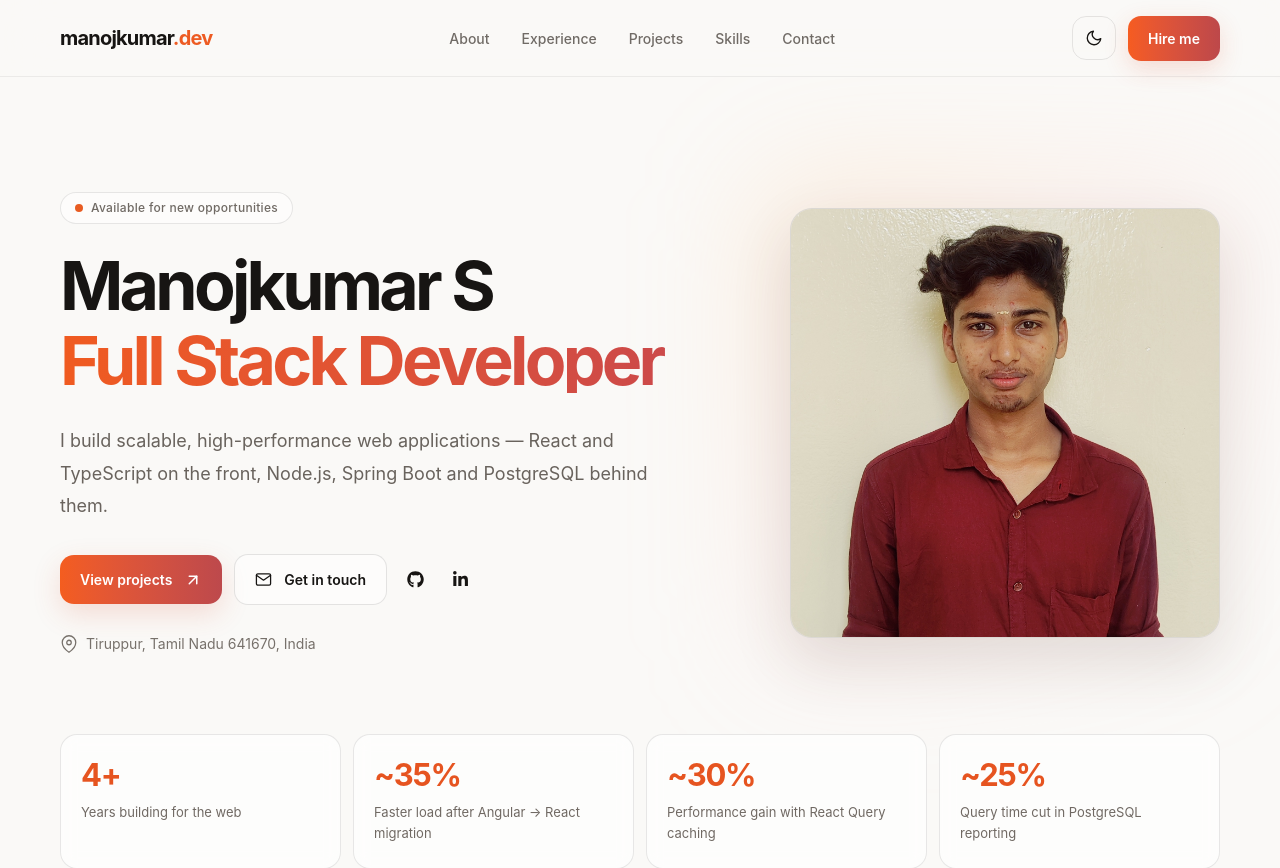
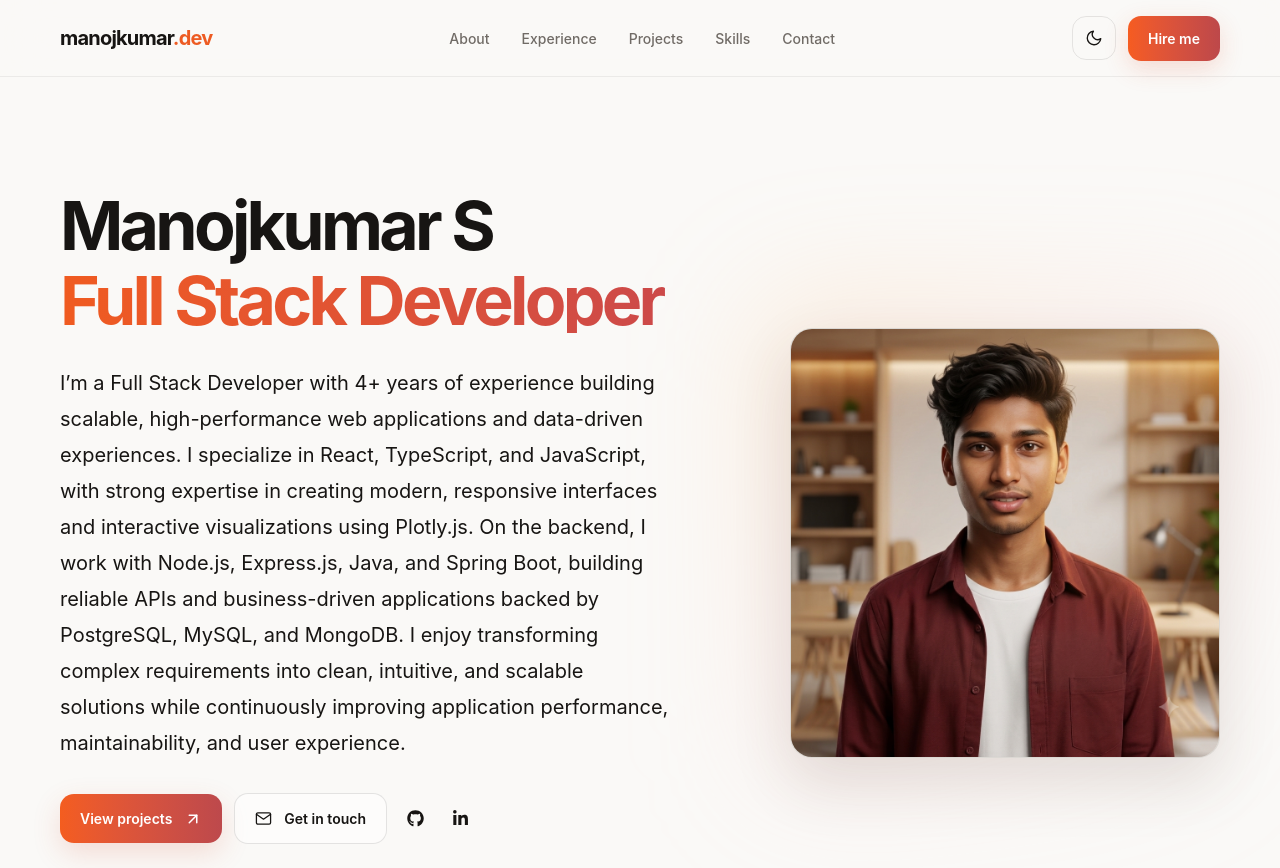
Before and after one commit to Manoj0712/personal-portfolio, a React (Vite) app: page / in a window 1280 px wide. Shown: the top 868 px of the page. Built offline with nearby package versions, Linux system fonts and the light colour scheme.

Commit message:
Add ManojImage and update profile details; modify HeroSection and SectionHeading for improved layout

```diff
--- a/src/components/Header/index.tsx
+++ b/src/components/Header/index.tsx
@@ -25,7 +25,6 @@ const Header = ({
         setDarkMode={setDarkMode}
         mobileMenu={mobileMenu}
       />
-
     </header >
   )
 }
--- a/src/components/MainSection/HeroSection.tsx
+++ b/src/components/MainSection/HeroSection.tsx
@@ -16,10 +16,12 @@ const HeroSection = ({ scrollToSection }:
         {/* Left */}
         <div>
           {/* Availability */}
-          <div className="mb-7 inline-flex items-center gap-2 rounded-full border border-black/[0.09] bg-white/50 px-3.5 py-1.5 text-[12px] font-medium tracking-wide text-[#706a64] dark:border-white/[0.1] dark:bg-white/[0.03] dark:text-[#aaa39d]">
-            <span className="h-2 w-2 rounded-full bg-[#e85c22]" />
-            {details.availability}
-          </div>
+          {details.availability && (
+            <div className="mb-7 inline-flex items-center gap-2 rounded-full border border-black/[0.09] bg-white/50 px-3.5 py-1.5 text-[12px] font-medium tracking-wide text-[#706a64] dark:border-white/[0.1] dark:bg-white/[0.03] dark:text-[#aaa39d]">
+              <span className="h-2 w-2 rounded-full bg-[#e85c22]" />
+              {details.availability}
+            </div>
+          )}
 
           {/* Heading */}
           <h1 className="max-w-[760px] text-[48px] font-bold leading-[0.98] tracking-[-0.055em] sm:text-[64px] lg:text-[68px]">
@@ -30,9 +32,9 @@ const HeroSection = ({ scrollToSection }:
           </h1>
 
           {/* Description */}
-          <p className="mt-8 max-w-[610px] text-[17px] leading-[1.8] text-[#69635d] sm:text-[18px] dark:text-[#aaa39d]">
+          <h6 className="mt-8 max-w-[610px] text-[17px] leading-[1.8]  sm:text-[20px]">
             {details.description}
-          </p>
+          </h6>
 
           {/* Buttons */}
           <div className="mt-8 flex flex-wrap items-center gap-3">
--- a/src/constrains/index.ts
+++ b/src/constrains/index.ts
@@ -1,17 +1,25 @@
 import { ProjectCardProps, ExperienceCardProps, SkillGroupProps } from "@/types";
-import profileImage from "@/assets/profile.jpg"
+// import profileImage from "@/assets/profile.jpg"
+import ManojImage from "@/assets/ManojImage.png"
 
 export const details = {
   name: "Manojkumar S",
   role: "Full Stack Developer",
-  availability: "Available for new opportunities",
-  description: `I build scalable, high-performance web applications — React
-            and TypeScript on the front, Node.js, Spring Boot and
-            PostgreSQL behind them.`,
+  availability: "",//"Available for new opportunities",
+  description: `I’m a Full Stack Developer with 4+ years of experience building scalable,
+   high-performance web applications and data-driven experiences.
+   I specialize in React, TypeScript, and JavaScript, with strong expertise
+   in creating modern, responsive interfaces and interactive visualizations
+   using Plotly.js. On the backend, I work with Node.js, Express.js, Java, and
+    Spring Boot, building reliable APIs and business-driven applications backed by
+    PostgreSQL, MySQL, and MongoDB. I enjoy transforming complex requirements into
+     clean, intuitive, and scalable solutions while continuously improving
+     application performance, maintainability, and user experience.
+`,
   location: "Tiruppur, Tamil Nadu 641670, India",
   viewProjects: "View projects",
   getInTouch: "Get in touch",
-  image: profileImage,
+  image: ManojImage,
   letsBuildSomething: "Let's build something great together.",
   greatTogether: "great together.",
   openToOpportunities: "I'm open to frontend and full-stack opportunities. If you have an interesting project or role, I'd love to hear from you.",
```
Also changed, not shown: src/assets/ManojImage.png (added), src/components/SectionHeading/index.tsx (line endings or trailing spaces).
